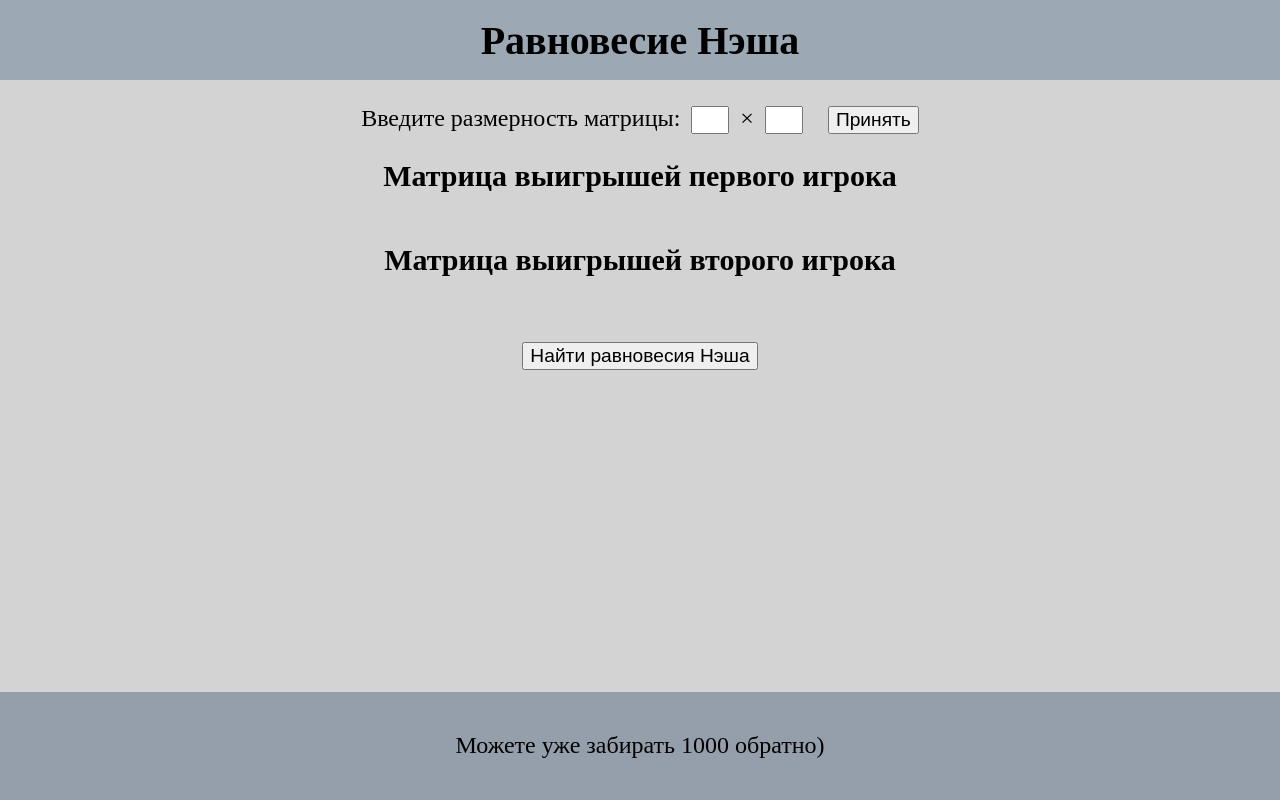
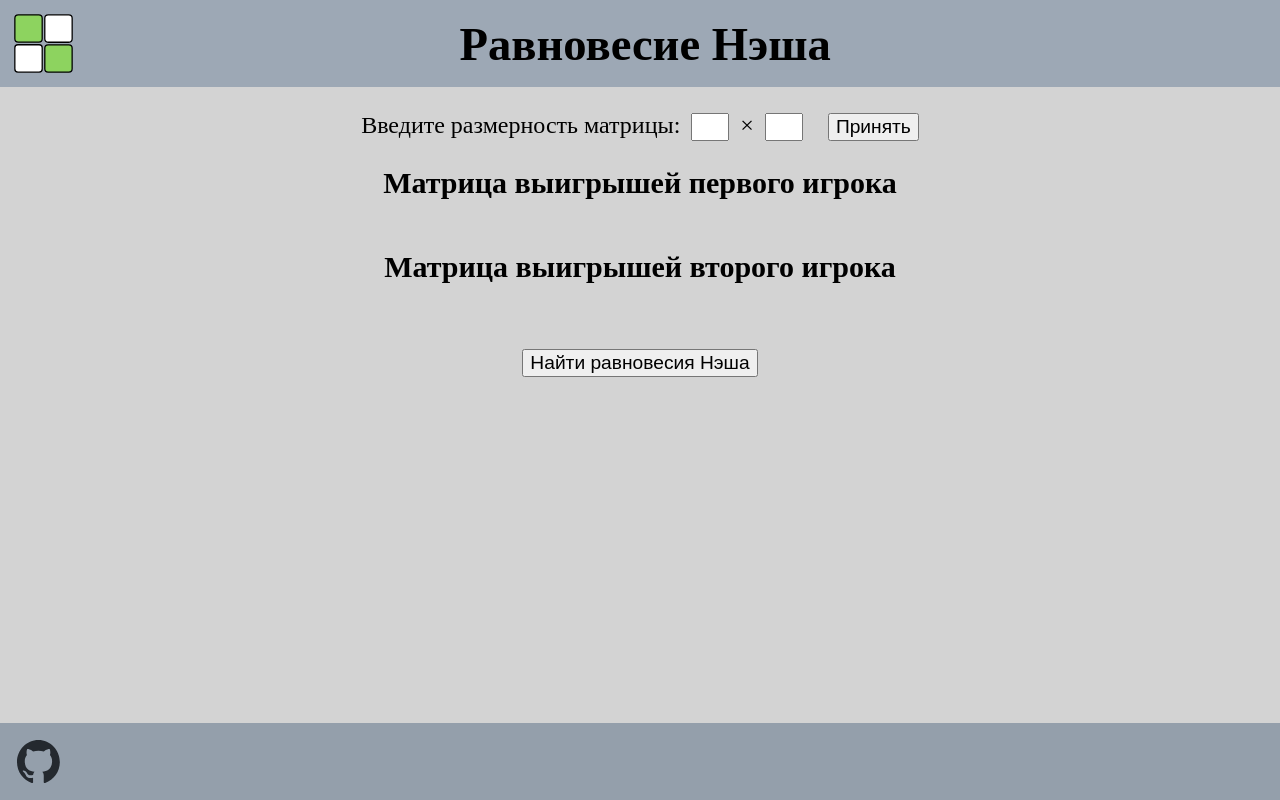
Before and after one commit to Slurpeesh/Nash-equilibrium, a plain HTML site: page index.html in a window 1280 px wide. Both pictures are taken after a click on the button "Принять". Drawn offline with Linux system fonts and the light colour scheme.

Commit message:
minor bug fixes and designing site

```diff
--- a/index.html
+++ b/index.html
@@ -4,17 +4,23 @@
     <meta charset="UTF-8">
     <meta http-equiv="X-UA-Compatible" content="IE=edge">
     <meta name="viewport" content="width=device-width, initial-scale=1.0">
+    <meta name="theme-color" content="#ffffff">
+    <link rel="shortcut icon" href="media/favicon_oldstyle.ico" type="image/x-icon">
+    <link rel="icon" href="media/favicon.svg">
     <link href="styles/style.css" rel="stylesheet" type="text/css">
     <title>Равновесие Нэша</title>
 </head>
 <body>
     <header>
+        <img id="logo" src="media/favicon 512x512.png" alt="logo: 4 cells, 2 of them are green" title="Nash equilibrium" srcset="media/favicon.svg">
         <h1>Равновесие Нэша</h1>
     </header>
     <main>
         <p>Введите размерность матрицы: <span id="dimensions"><input id="rows" type="text"> &times; <input id="columns" type="text"></span><button>Принять</button></p>
     </main>
-    <footer><p>Можете уже забирать 1000 обратно)</p></footer>
+    <footer>
+        <a href="https://github.com/Slurpeesh" target="_blank"><img class="social_link" src="media/github-mark.png" alt="GitHub account of the creator" title="GitHub account of the creator" srcset="media/github-mark.svg"></a>
+    </footer>
     <script src="scripts/script.js"></script>
 </body>
 </html>
--- a/scripts/script.js
+++ b/scripts/script.js
@@ -10,10 +10,16 @@ function checkInput() {
     if (isNaN(rows) || isNaN(cols)) {
         rowsEl.value = "";
         colsEl.value = "";
-        return false;
+        alert("Неправильно введены значения размерности матрицы");
+        throw new Error("Неправильно введены значения размерности матрицы");
     };
-    return true;
-  };
+    if (rows * cols > 40000) {
+        rowsEl.value = "";
+        colsEl.value = "";
+        alert("Слишком большая размерность матрицы");
+        throw new Error("Большая размерность матрицы");
+    };
+};
 
 //функция, находящая все ошибки в заполнении матриц
 function findAllErrors(m, i, j) {
@@ -65,7 +71,8 @@ function checkMatrices() {
                 if (isNaN(cell)) {
                     resetStyles();
                     findAllErrors(m, i, j);
-                    return false;
+                    alert("Неправильно введены значения матрицы");
+                    throw new Error("Неправильно введены значения матрицы");
                 };
                 row.push(cell);
             };
@@ -73,7 +80,6 @@ function checkMatrices() {
         };
         matrices_object[`matrix_array${m}`] = matrix;
     };
-    return true;
 };
 
 //функция, удаляющая элемент матрицы из html документа
@@ -90,10 +96,7 @@ function clearMatrices() {
 
 //функция, создающая матрицы
 function createMatrices() {
-    if (!checkInput()) {
-        alert("Неправильно введены данные");
-        throw new Error("Неправильно введены данные");
-    };
+    checkInput();
     clearMatrices();
     //создание заголовков
     let para1 = document.createElement("h2");
@@ -203,10 +206,7 @@ function markUpGreen(indices_array) {
 //алгоритм нахождения равновесий Нэша в биматричной игре
 function equilibriumNash() {
     //проверка на правильность заполненности ячеек матриц
-    if (!checkMatrices()) {
-        alert("Неправильно введены значения матрицы");
-        throw new Error("Неправильно введены значения матрицы");
-    };
+    checkMatrices();
     //обнуление стилей
     resetStyles();
     //множества, хранящие индексы оптимальных ходов каждого из игроков
--- a/styles/style.css
+++ b/styles/style.css
@@ -16,9 +16,12 @@ body {
 }
 
 header {
+  display: flex;
+  align-items: center;
+  flex-flow: row wrap;
   margin: 0 0;
   background-color:rgb(157, 168, 181);
-  padding: 1.3vw;
+  padding: 0.5vw;
 }
 
 main {
@@ -27,6 +30,7 @@ main {
 }
 
 footer {
+  display: flex;
   margin: 0 0;
   background-color: rgb(148, 159, 171);
   padding: 1.3vw;
@@ -34,8 +38,10 @@ footer {
 }
 
 h1 {
+  flex: 5;
   margin: 0;
-  font-size: 40px;
+  margin-right: 5vw;
+  font-size: calc(30px + 1.3vw);
   text-align: center;
   }
 
@@ -63,11 +69,21 @@ p {
   text-align: center;
 }
 
+footer > a {
+  width: calc(0.75rem + 2vw);
+  height: calc(0.75rem + 2vw);
+}
+
 /*селекторы классов*/
 .matrix {
   justify-content: center;
   justify-items: center;
   align-items: center;
+}
+
+.social_link {
+  width: calc(0.75rem + 2vw);
+  height: calc(0.75rem + 2vw);
 }
 
 /*цвета ячеек с классом equilibrium*/
@@ -91,3 +107,8 @@ p {
 #dimensions {
   display: inline-block;
 }
+
+#logo{
+  width: calc(1.5rem + 3vw);
+  height: calc(1.5rem + 3vw);
+}
```
Also changed, not shown: media/favicon 512x512.png (added), media/favicon.svg (added), media/favicon_oldstyle.ico (added), media/github-mark.png (added), media/github-mark.svg (added).
